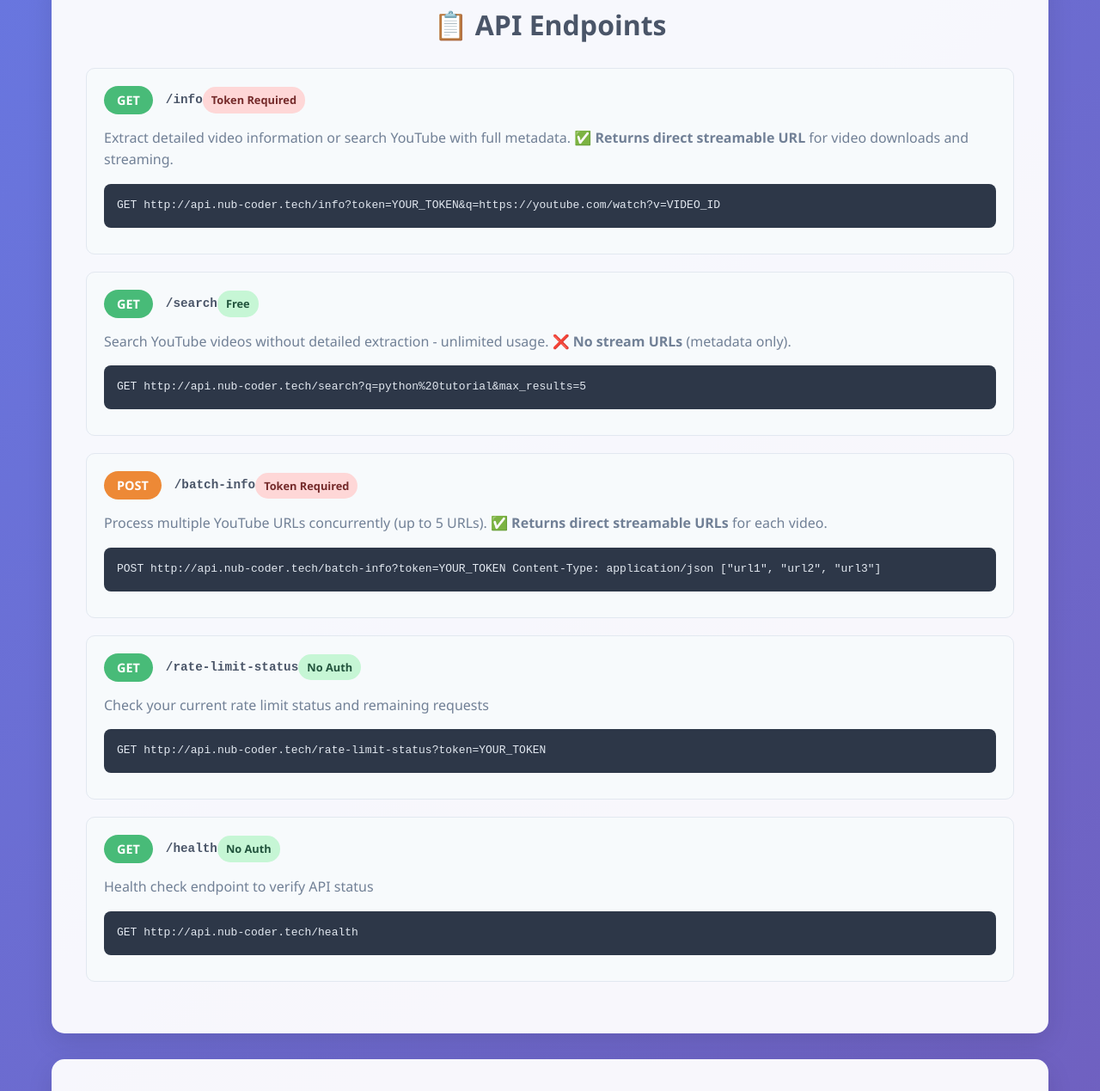
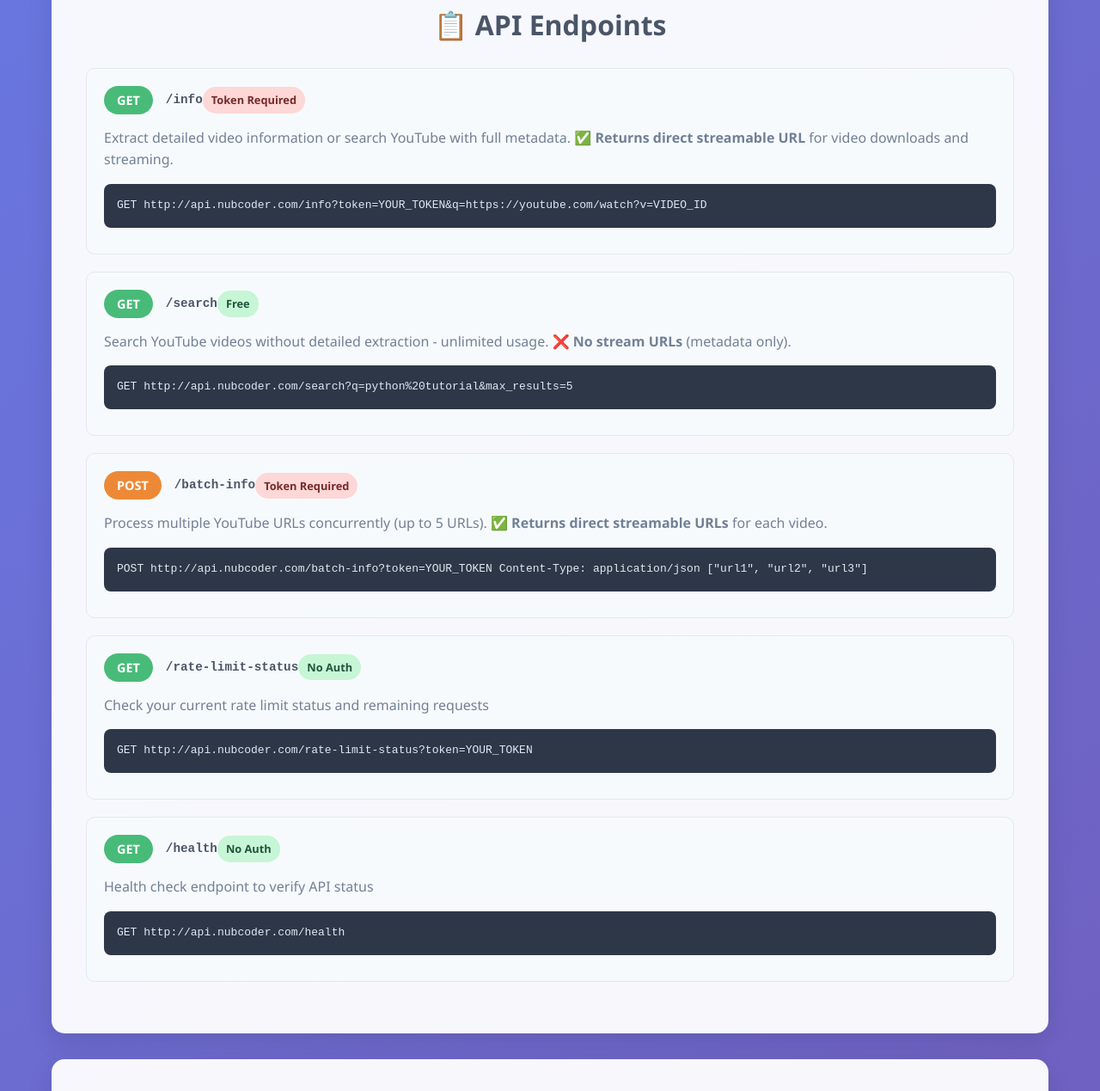
Before and after one commit to Misazu-ops/YTApi, a plain HTML site: page index.html in a window 1280 px wide. Shown: the part 944-2213 px from the top of the page at 86% size. Drawn offline with Linux system fonts and the light colour scheme.

Commit message:
chore: replace nub-coder.tech with nubcoder.com and add docker-compose.yml

```diff
--- a/index.html
+++ b/index.html
@@ -295,7 +295,7 @@
                 <div class="endpoint-description">
                     Extract detailed video information or search YouTube with full metadata. <strong>✅ Returns direct streamable URL</strong> for video downloads and streaming.
                 </div>
-                <div class="code-block">GET http://api.nub-coder.tech/info?token=YOUR_TOKEN&q=https://youtube.com/watch?v=VIDEO_ID</div>
+                <div class="code-block">GET http://api.nubcoder.com/info?token=YOUR_TOKEN&q=https://youtube.com/watch?v=VIDEO_ID</div>
             </div>
 
             <div class="endpoint">
@@ -307,7 +307,7 @@
                 <div class="endpoint-description">
                     Search YouTube videos without detailed extraction - unlimited usage. <strong>❌ No stream URLs</strong> (metadata only).
                 </div>
-                <div class="code-block">GET http://api.nub-coder.tech/search?q=python%20tutorial&max_results=5</div>
+                <div class="code-block">GET http://api.nubcoder.com/search?q=python%20tutorial&max_results=5</div>
             </div>
 
             <div class="endpoint">
@@ -319,7 +319,7 @@
                 <div class="endpoint-description">
                     Process multiple YouTube URLs concurrently (up to 5 URLs). <strong>✅ Returns direct streamable URLs</strong> for each video.
                 </div>
-                <div class="code-block">POST http://api.nub-coder.tech/batch-info?token=YOUR_TOKEN
+                <div class="code-block">POST http://api.nubcoder.com/batch-info?token=YOUR_TOKEN
 Content-Type: application/json
 ["url1", "url2", "url3"]</div>
             </div>
@@ -333,7 +333,7 @@
                 <div class="endpoint-description">
                     Check your current rate limit status and remaining requests
                 </div>
-                <div class="code-block">GET http://api.nub-coder.tech/rate-limit-status?token=YOUR_TOKEN</div>
+                <div class="code-block">GET http://api.nubcoder.com/rate-limit-status?token=YOUR_TOKEN</div>
             </div>
 
             <div class="endpoint">
@@ -345,7 +345,7 @@
                 <div class="endpoint-description">
                     Health check endpoint to verify API status
                 </div>
-                <div class="code-block">GET http://api.nub-coder.tech/health</div>
+                <div class="code-block">GET http://api.nubcoder.com/health</div>
             </div>
         </div>
 
@@ -370,7 +370,7 @@
 
 # Your API token from the Telegram bot
 API_TOKEN = "your_token_here"
-BASE_URL = "http://api.nub-coder.tech"
+BASE_URL = "http://api.nubcoder.com"
 
 def get_video_info(query):
     """Get video information from URL or search query"""
```
Also changed, not shown: 5 other files.
